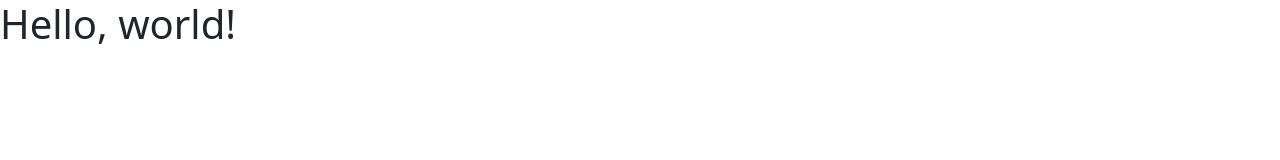
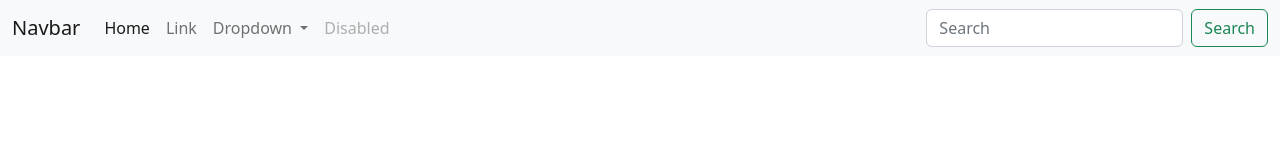
Before and after one commit to pedroappello/PreEntrega-Appello, a plain HTML site: page index.html in a window 1280 px wide. Drawn offline with nearby package versions, Linux system fonts and the light colour scheme.

Commit message:
segundo commit

```diff
--- a/index.html
+++ b/index.html
@@ -12,7 +12,44 @@
   </head>
 
   <body>
-    <h1>Hello, world!</h1>
     <script src="https://cdn.jsdelivr.net/npm/bootstrap@5.2.2/dist/js/bootstrap.bundle.min.js" integrity="sha384-OERcA2EqjJCMA+/3y+gxIOqMEjwtxJY7qPCqsdltbNJuaOe923+mo//f6V8Qbsw3" crossorigin="anonymous"></script>
+
+    <nav class="navbar navbar-expand-lg bg-light">
+     <div class="container-fluid">
+          <a class="navbar-brand" href="#">Navbar</a>
+        <button class="navbar-toggler" type="button" data-bs-toggle="collapse" data-bs-target="#navbarSupportedContent" aria-controls="navbarSupportedContent" aria-expanded="false" aria-label="Toggle navigation">
+            <span class="navbar-toggler-icon"></span>
+        </button>
+
+          <div class="collapse navbar-collapse" id="navbarSupportedContent">
+            <ul class="navbar-nav me-auto mb-2 mb-lg-0">
+              <li class="nav-item">
+                <a class="nav-link active" aria-current="page" href="#">Home</a>
+              </li>
+              <li class="nav-item">
+                <a class="nav-link" href="#">Link</a>
+              </li>
+              <li class="nav-item dropdown">
+                <a class="nav-link dropdown-toggle" href="#" role="button" data-bs-toggle="dropdown" aria-expanded="false">
+                  Dropdown
+                </a>
+                <ul class="dropdown-menu">
+                  <li><a class="dropdown-item" href="#">Action</a></li>
+                  <li><a class="dropdown-item" href="#">Another action</a></li>
+                  <li><hr class="dropdown-divider"></li>
+                  <li><a class="dropdown-item" href="#">Something else here</a></li>
+                </ul>
+              </li>
+              <li class="nav-item">
+                <a class="nav-link disabled">Disabled</a>
+              </li>
+            </ul>
+            <form class="d-flex" role="search">
+              <input class="form-control me-2" type="search" placeholder="Search" aria-label="Search">
+              <button class="btn btn-outline-success" type="submit">Search</button>
+            </form>
+          </div>
+        </div>
+      </nav>
   </body>
 </html>
```
